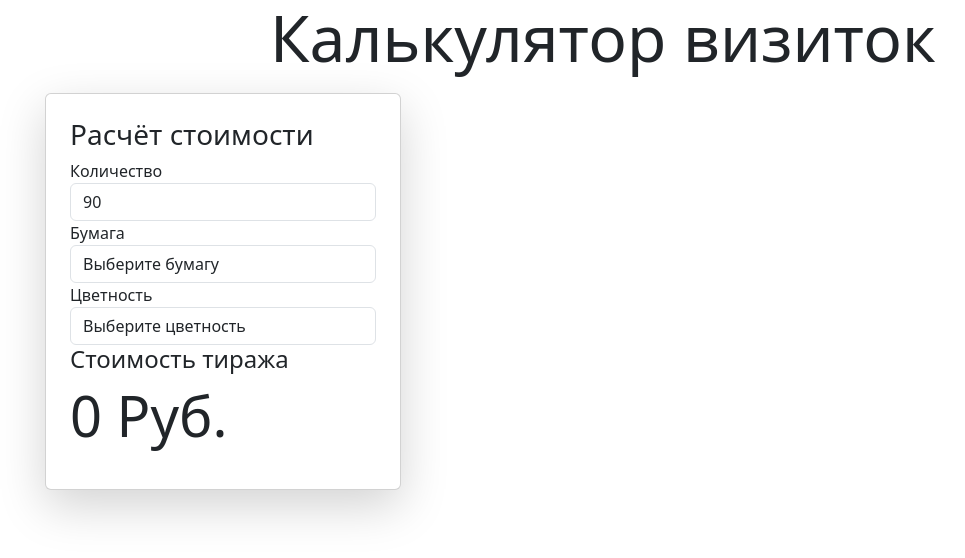
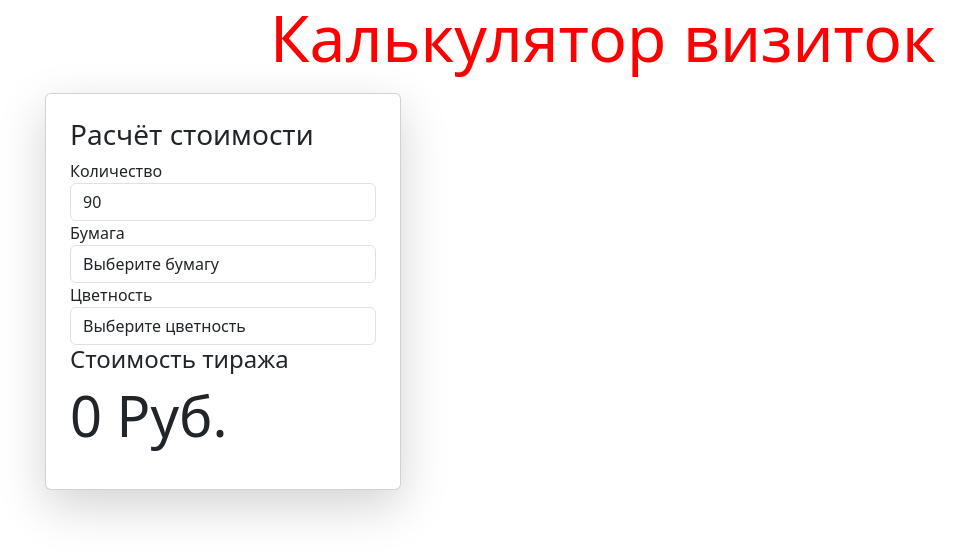
Before and after one commit to LO14er/Zadanie-4, a plain HTML site: page index.html in a window 1280 px wide. Shown: the whole page, without its empty margins (37-1002 px from the left). Drawn offline with nearby package versions, Linux system fonts and the light colour scheme.

Commit message:
Update index.html

```diff
--- a/index.html
+++ b/index.html
@@ -9,7 +9,7 @@
 <body>
     <div class="container">
         <h1 class="display-3 text-center">
-          <p style="color red">Калькулятор визиток</p>
+          <p style="color:red">Калькулятор визиток</p>
         </h1>
         <div class="row">
             <div class="col-12 col-md-4">
```
